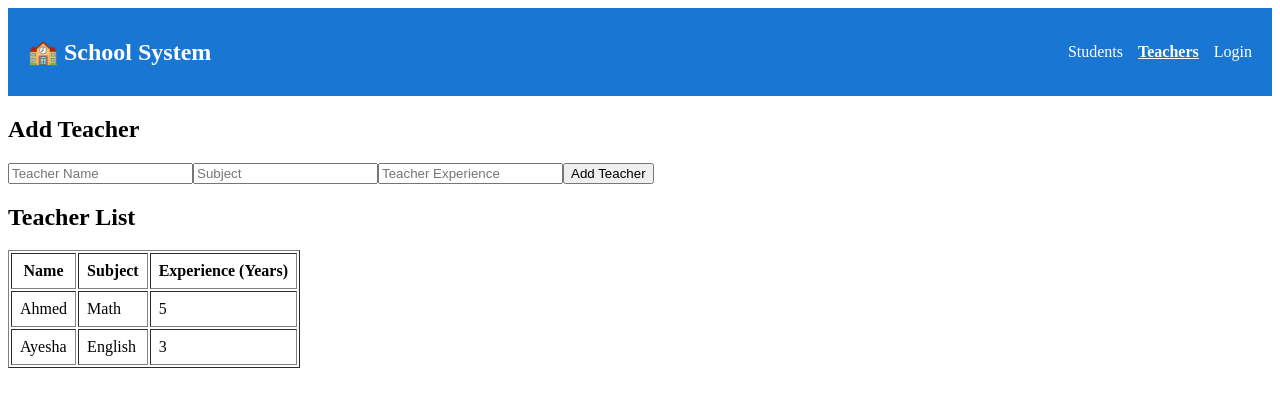
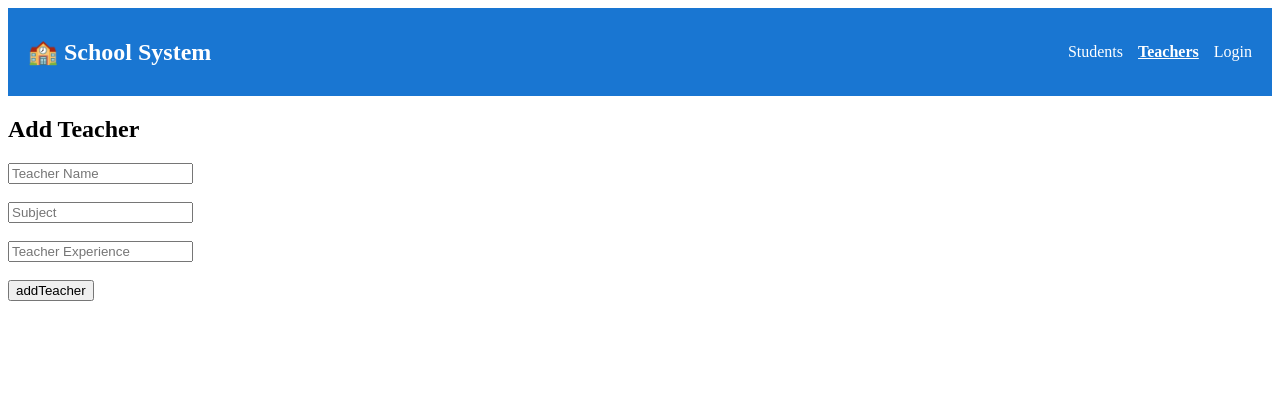
Before and after one commit to Arif-Umrani/schoolSystem-angular, an Angular app: page /teachers/add in a window 1280 px wide. Shown: the top 404 px of the page. Built offline with nearby package versions, Linux system fonts and the light colour scheme.

Commit message:
fix teacher list edit/delete

```diff
--- a/src/app/app.routes.ts
+++ b/src/app/app.routes.ts
@@ -15,10 +15,14 @@ export const routes: Routes = [
    },
   // { path: 'students/add', component: StudentAdd },
   { path: '', redirectTo: 'students', pathMatch: 'full' },
+
+  { path: 'teachers/add', component: TeacherAdd},
+
   { path: 'teachers', component:TeacherList,
     children: [
       { path: 'add', component: TeacherAdd },
     ]
-   }
+   },
 
+   { path: 'teachers/edit/:id', component: TeacherAdd},
 ];
--- a/src/app/modules/teachers/teacher-add/teacher-add.html
+++ b/src/app/modules/teachers/teacher-add/teacher-add.html
@@ -1,23 +1,31 @@
 <div>
   <h2>Add Teacher</h2>
 
-  <form>
+  <form (ngSubmit)="addTeacher()">
     <input type="text"
     placeholder="Teacher Name"
     [(ngModel)]="teacher.name"
     name="name">
+
+    <br><br>
 
     <input type="text"
     placeholder="Subject"
     [(ngModel)]="teacher.subject"
     name="subject">
 
-    <input type="text"
+    <br><br>
+
+    <input type="number"
     placeholder="Teacher Experience"
     [(ngModel)]="teacher.experience"
     name="experience">
 
-    <button (click)="addTeacher()">Add Teacher</button>
+    <br><br>
+
+    <button type="submit">
+      {{ editIndex === null ? 'addTeacher' : 'Update Teacher'}}
+    </button>
   </form>
 
   <p>{{ successMsg }}</p>
--- a/src/app/modules/teachers/teacher-add/teacher-add.ts
+++ b/src/app/modules/teachers/teacher-add/teacher-add.ts
@@ -1,9 +1,8 @@
 import { CommonModule } from '@angular/common';
 import { Component } from '@angular/core';
 import { FormsModule } from '@angular/forms';
-import { Router } from '@angular/router';
+import { ActivatedRoute, Router } from '@angular/router';
 import { TeacherService } from '../teacher.service';
-
 @Component({
   selector: 'app-teacher-add',
   standalone: true,
@@ -18,29 +17,52 @@ export class TeacherAdd {
   teacher = {
     name: '',
     subject: '',
-    experience: null
+    experience: null as number | null
   };
 
 
   successMsg = '';
 
+  editIndex: number | null = null;
 
-  constructor(private teacherService: TeacherService ){
+  constructor(
+    private teacherService: TeacherService,
+    private route: ActivatedRoute,
+    private router: Router
+  ){
+    const id = this.route.snapshot.paramMap.get('id');
 
+    if (id !== null) {
+      this.editIndex = +id;
+      const data = this.teacherService.getTeachers()[this.editIndex];
+      if (data) {
+        this.teacher = { ...data };
+      }
+    }
   }
 
   addTeacher() {
-    // if(!this.teacher.name || !this.teacher.subject || !this.teacher.experience) {
-    //   alert('Please fill all fields');
-    //   return;
-    // }
 
-    this.teacherService.addTeacher(this.teacher);
+    if (!this.teacher.name || !this.teacher.subject || !this.teacher.experience) {
+      alert('Please fill all fields');
+      return;
+    }
 
-    this.teacher = {
-      name: '',
-      subject: '',
-      experience: null
+    if (this.editIndex === null) {
+      this.teacherService.addTeacher(this.teacher);
+    } else {
+      this.teacherService.updateTeacher(this.editIndex, this.teacher);
     }
-  };
+
+
+    //ye form clear krta hy
+    // this.teacher = {
+    //   name: '',
+    //   subject: '',
+    //   experience: null
+    // };
+
+    //ye wapis list me aane k liye
+    this.router.navigate(['/teachers']);
+  }
 }
--- a/src/app/modules/teachers/teacher-list/teacher-list.html
+++ b/src/app/modules/teachers/teacher-list/teacher-list.html
@@ -6,11 +6,18 @@
     <th>Name</th>
     <th>Subject</th>
     <th>Experience (Years)</th>
+    <th>Actions</th>
   </tr>
 
-  <tr *ngFor="let teacher of teachers">
+  <tr *ngFor="let teacher of teachers; let i = index">
     <td>{{ teacher.name }}</td>
     <td>{{ teacher.subject }}</td>
     <td>{{ teacher.experience }}</td>
+    <td>
+      <!-- <button (click)="editTeacher(i)">Edit</button> -->
+      <button [routerLink]="['/teachers/edit', i]">Edit</button>
+
+      <button (click)="deleteTeacher(i)">Delete</button>
+    </td>
   </tr>
 </table>
--- a/src/app/modules/teachers/teacher-list/teacher-list.ts
+++ b/src/app/modules/teachers/teacher-list/teacher-list.ts
@@ -3,6 +3,7 @@ import { Teacher } from '../../../shared/models/teacher.model';
 import { TeacherService } from '../teacher.service';
 import { CommonModule } from '@angular/common';
 import { TeacherAdd } from '../teacher-add/teacher-add';
+import { Router } from '@angular/router';
 
 @Component({
   selector: 'app-teacher-list',
@@ -15,9 +16,22 @@ export class TeacherList {
 
     teachers: Teacher[] = [];
 
-  constructor(private teacherService: TeacherService) {
+  constructor
+    (private teacherService: TeacherService,
+    private router: Router
+   ) {
     this.teachers = this.teacherService.getTeachers();
   }
 
+  editTeacher(index: number) {
+    this.router.navigate(['/teachers/add'], {
+      queryParams: { index }
+    });
+  }
 
+  deleteTeacher(index: number) {
+    if (confirm('Are you sure?')) {
+      this.teacherService.deleteTeacher(index);
+    }
+  }
 }
--- a/src/app/modules/teachers/teacher.service.ts
+++ b/src/app/modules/teachers/teacher.service.ts
@@ -19,4 +19,16 @@ export class TeacherService {
   addTeacher(teacher: Teacher) {
     this.teachers.push(teacher);
   }
+
+  updateTeacher(index: number, teacher: any) {
+    this.teachers[index] = teacher;
+  }
+
+  deleteTeacher(index: number) {
+    this.teachers.splice(index, 1);
+  }
+
+  getTeachersByIndex(index: number): Teacher {
+    return this.teachers[index];
+  }
 }
--- a/src/app/shared/models/teacher.model.ts
+++ b/src/app/shared/models/teacher.model.ts
@@ -1,6 +1,6 @@
 export interface Teacher {
   // id: number;
-  experience: null | number;
+  experience: number | null;
   name: string;
   // className?: string;
   subject: string;
```
